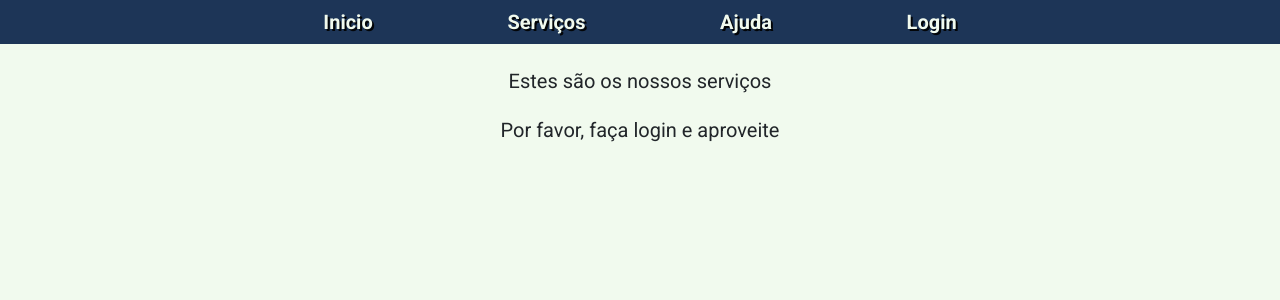
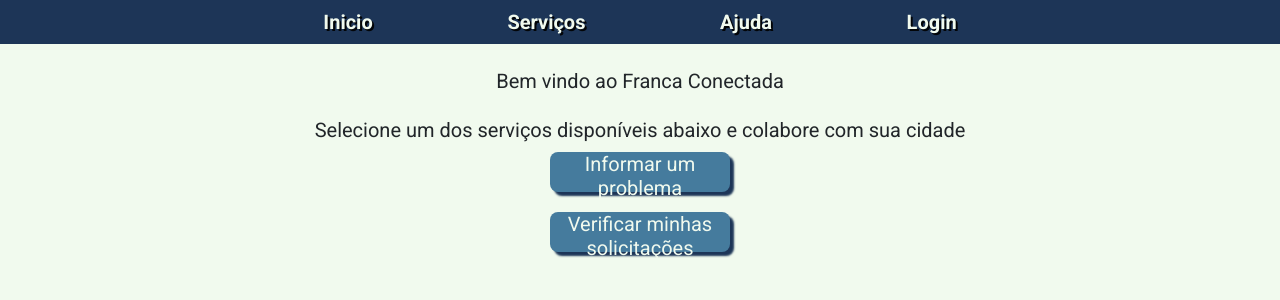
Before and after one commit to murillotlopes/franca-conectada-pi, a React (Create React App) app in the folder front_end/: page /dashboard in a window 1280 px wide. Shown: the top 300 px of the page. Built offline with nearby package versions, Linux system fonts and the light colour scheme.

Commit message:
23-11-21 alterando logica das rotas

```diff
--- a/front_end/src/Routes/index.jsx
+++ b/front_end/src/Routes/index.jsx
@@ -7,6 +7,7 @@ import Login from '../pages/Login'
 import Redefinir from '../pages/Redefinir'
 import Cadastrar from '../pages/Cadastrar'
 import Solicitar from '../pages/Solicitar'
+import Protocolo from '../pages/Protocolo'
 
 const Routes = () => {
     return(
@@ -27,16 +28,16 @@ const Routes = () => {
                 <Dashboard/>
             </Route>
 
-            <Route exact path='/dashboard/:id'>
-                <Dashboard/>
-            </Route>
-
             <Route exact path='/cadastrar'>
                 <Cadastrar/>
             </Route>
 
-            <Route exact path='/solicitar'>
+            <Route exact path='/dashboard/solicitar'>
                 <Solicitar/>
+            </Route>
+
+            <Route exact path='/dashboard/protocolo'>
+                <Protocolo/>
             </Route>
 
         </Switch>
--- a/front_end/src/pages/Dashboard/index.jsx
+++ b/front_end/src/pages/Dashboard/index.jsx
@@ -1,6 +1,5 @@
 
-import {useParams} from 'react-router-dom'
-import { useState } from 'react'
+import {useParams, useHistory} from 'react-router-dom'
 
 import Header from '../../components/Header'
 import Button from '../../components/Button'
@@ -9,52 +8,28 @@ import './dashboard.css'
 
 const Dashboard = () => {
 
-    const [protocol, setProtocol] = useState(false)
-    const [solicit, setSolicit] = useState(false)
-
     const params = useParams()
+    const history = useHistory()
 
     const logado = !!params.id
 
-    const Proto = () =>{
-        setProtocol(true)
-        setSolicit(false)
-    }
 
-    const Sol = () => {
-        setProtocol(false)
-        setSolicit(true)
-    }
+
 
     return(
         <>
             <Header/>
 
-            {
-                logado ? (
-                    <main className='dashboard'>
+                <main className='dashboard'>
 
-                        <p>Bem vindo {params.id} ao Franca Conectada</p>
-                        <p>Selecione um dos serviços disponíveis abaixo e colabore com sua cidade</p>
+                    <p>Bem vindo {params.id} ao Franca Conectada</p>
+                    <p>Selecione um dos serviços disponíveis abaixo e colabore com sua cidade</p>
 
-                        <Button onClick={Sol}>Informar um problema</Button>
-                        <Button onClick={Proto}>Verificar minhas solicitações</Button>
+                    <Button onClick={() => history.push('/dashboard/solicitar')}>Informar um problema</Button>
+                    <Button onClick={() => history.push('/dashboard/protocolo')}>Verificar minhas solicitações</Button>
 
-                        {
+                </main>
 
-                        }
-
-
-                    </main>
-                )
-
-                : (
-                    <main className='dashboard'>
-                        <p>Estes são os nossos serviços</p>
-                        <p>Por favor, faça login e aproveite</p>
-                    </main>
-                )
-            }
 
         </>
     )
--- a/front_end/src/pages/Login/index.jsx
+++ b/front_end/src/pages/Login/index.jsx
@@ -23,7 +23,7 @@ const Login = () => {
     })
 
     const loginSubmit = (data) =>{
-        history.push(`/dashboard/${data.email}`)
+        history.push(`/dashboard`)
     }
 
 
--- /dev/null
+++ b/front_end/src/pages/Protocolo/index.jsx
@@ -0,0 +1,10 @@
+
+
+const Protocolo = () =>{
+    return(
+        <>
+        </>
+    )
+}
+
+export default Protocolo
```
Also changed, not shown: front_end/src/components/Protocolo/index.jsx (deleted, +0 -10 lines), front_end/src/components/Solicitacao/index.jsx (deleted, +0 -12 lines).
